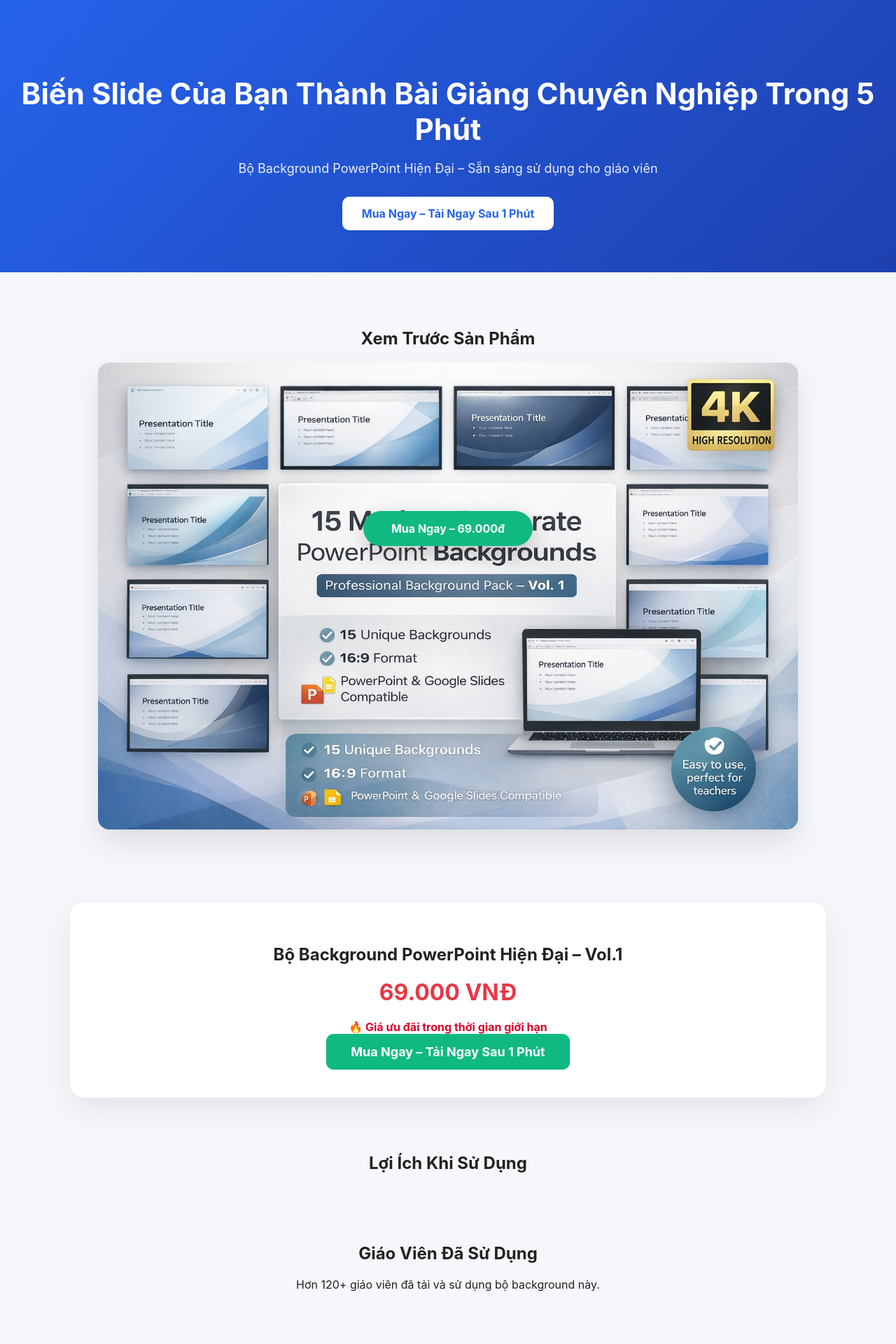
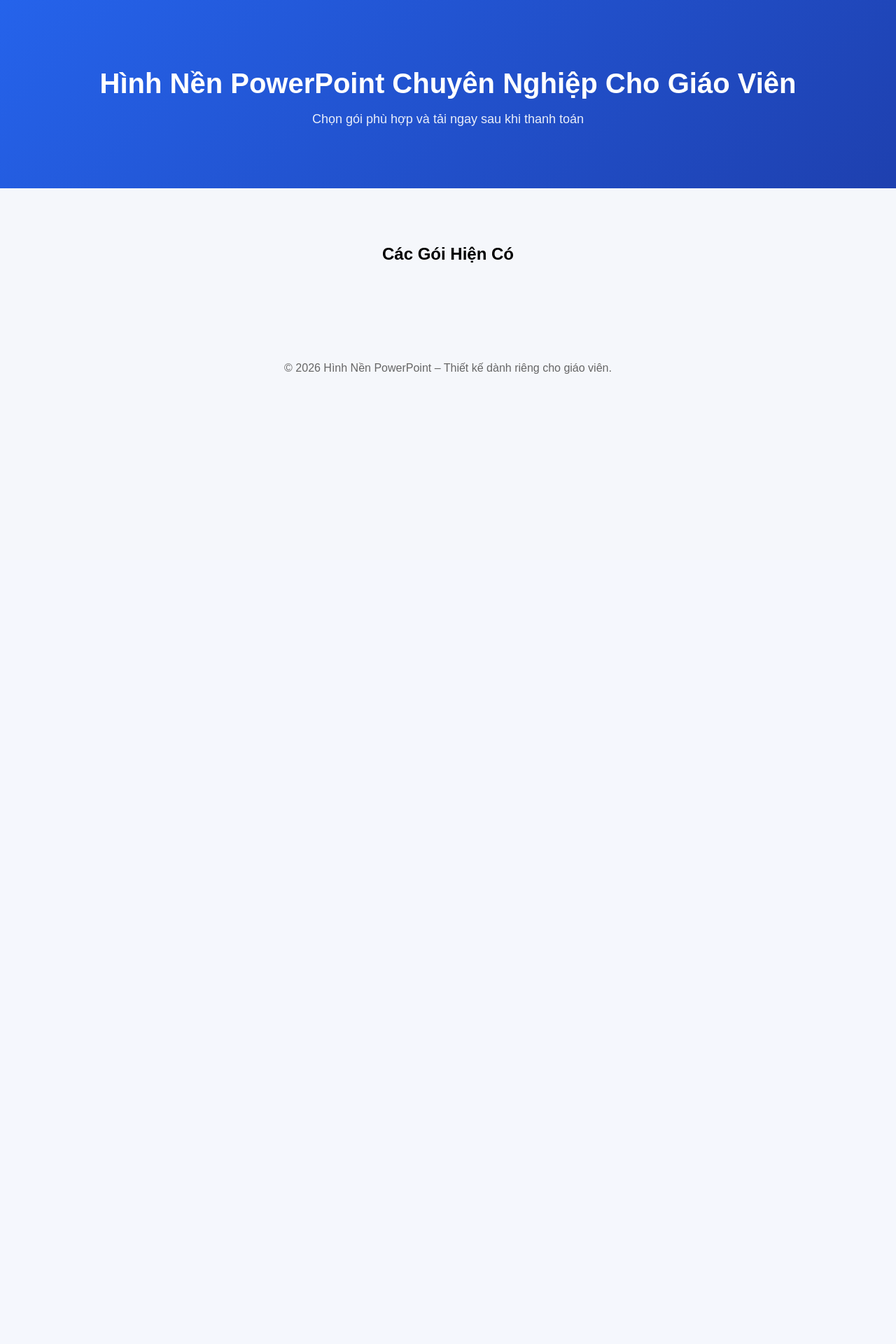
Before and after one commit to voanhkiet/teacher-bg-backend, a Flask app: page / in a window 1280 px wide. Shown: the top 1920 px of the page at 70% size. After the commit the page ends 534 px from the top, so only its background shows below. Run offline with Flask 3, Linux system fonts and the light colour scheme; data that the repository does not hold is empty.

Commit message:
Upgrade landing page design with dynamic version

```diff
--- a/templates/product.html
+++ b/templates/product.html
@@ -2,203 +2,131 @@
 <html lang="vi">
 <head>
     <meta charset="UTF-8">
-    <title>Bộ Background PowerPoint Hiện Đại – Vol.1</title>
+    <title>Hình Nền PowerPoint Cho Giáo Viên</title>
     <meta name="viewport" content="width=device-width, initial-scale=1.0">
 
     <style>
         body {
-            font-family: 'Inter', Arial, sans-serif;
+            font-family: Arial, sans-serif;
             margin: 0;
             background: #f5f7fb;
-            color: #222;
         }
 
         .hero {
             text-align: center;
-            padding: 80px 20px 60px;
+            padding: 70px 20px;
             background: linear-gradient(135deg, #2563eb, #1e40af);
             color: white;
         }
 
         .hero h1 {
-            font-size: 42px;
-            margin-bottom: 20px;
+            font-size: 40px;
+            margin-bottom: 15px;
         }
 
         .hero p {
             font-size: 18px;
             opacity: 0.9;
-            margin-bottom: 30px;
         }
 
-        .btn-primary {
-            display: inline-block;
-            padding: 14px 28px;
-            background: white;
-            color: #2563eb;
-            font-weight: bold;
-            border-radius: 10px;
-            text-decoration: none;
-            font-size: 16px;
+        .container {
+            max-width: 1200px;
+            margin: auto;
+            padding: 60px 20px;
         }
 
-        .section {
-            max-width: 1000px;
-            margin: auto;
-            padding: 60px 20px;
-            text-align: center;
+        .grid {
+            display: grid;
+            grid-template-columns: repeat(auto-fit, minmax(280px, 1fr));
+            gap: 30px;
         }
 
-        .preview img {
-            width: 100%;
-            border-radius: 16px;
-            box-shadow: 0 20px 40px rgba(0,0,0,0.1);
+        .card {
+            background: white;
+            border-radius: 18px;
+            overflow: hidden;
+            box-shadow: 0 15px 35px rgba(0,0,0,0.08);
+            transition: 0.3s;
         }
 
-        .price-box {
-            background: white;
-            padding: 40px;
-            margin-top: 40px;
-            border-radius: 20px;
-            box-shadow: 0 15px 40px rgba(0,0,0,0.08);
+        .card:hover {
+            transform: translateY(-6px);
+        }
+
+        .card img {
+            width: 100%;
+            height: 200px;
+            object-fit: cover;
+        }
+
+        .card-content {
+            padding: 20px;
         }
 
         .price {
-            font-size: 32px;
+            font-size: 20px;
             color: #e63946;
             font-weight: bold;
-            margin: 20px 0;
+            margin: 10px 0;
         }
 
-        .btn-buy {
+        .btn {
             display: inline-block;
-            padding: 15px 35px;
+            padding: 10px 18px;
             background: #10b981;
             color: white;
+            text-decoration: none;
+            border-radius: 8px;
             font-weight: bold;
-            border-radius: 10px;
-            text-decoration: none;
-            font-size: 18px;
-        }
-
-        .features {
-            display: grid;
-            grid-template-columns: repeat(auto-fit, minmax(250px, 1fr));
-            gap: 30px;
-            margin-top: 40px;
-            text-align: left;
-        }
-
-        .feature-box {
-            background: white;
-            padding: 25px;
-            border-radius: 16px;
-            box-shadow: 0 10px 30px rgba(0,0,0,0.05);
-        }
-
-        .feature-box h3 {
-            margin-top: 0;
-        }
-
-        .steps p {
-            margin: 10px 0;
+            margin-top: 10px;
         }
 
         footer {
             text-align: center;
-            padding: 30px;
-            font-size: 14px;
+            padding: 40px;
             color: #666;
         }
-
     </style>
 </head>
 <body>
 
-<!-- HERO -->
 <div class="hero">
-    <h1>Biến Slide Của Bạn Thành Bài Giảng Chuyên Nghiệp Trong 5 Phút</h1>
-    <p>Bộ Background PowerPoint Hiện Đại – Sẵn sàng sử dụng cho giáo viên</p>
-    <a href="#buy" class="btn-primary">Mua Ngay – Tải Ngay Sau 1 Phút</a>
+    <h1>Hình Nền PowerPoint Chuyên Nghiệp Cho Giáo Viên</h1>
+    <p>Chọn gói phù hợp và tải ngay sau khi thanh toán</p>
 </div>
 
-<!-- PREVIEW -->
-<div class="section preview">
-    <h2>Xem Trước Sản Phẩm</h2>
-    <img src="/static/preview-collage.png" alt="Preview Background">
+<div class="container">
+
+    <h2 style="text-align:center; margin-bottom:40px;">
+        Các Gói Hiện Có
+    </h2>
+
+    <div class="grid">
+
+        {% for pack in packs %}
+        <div class="card">
+
+            <img src="/static/{{ pack.cover_image }}" alt="{{ pack.title_vi }}">
+
+            <div class="card-content">
+                <h3>{{ pack.title_vi }}</h3>
+
+                <div class="price">
+                    {{ "{:,}".format(pack.price_vnd) }} VNĐ
                 </div>
 
-<!-- PRICE -->
-<div class="section price-box" id="buy">
-    <h2>Bộ Background PowerPoint Hiện Đại – Vol.1</h2>
-    <div class="price">69.000 VNĐ</div>
-    <div style="margin-top:20px; color:#d90429; font-weight:bold;">
-🔥 Giá ưu đãi trong thời gian giới hạn
-    </div>
-    <a href="/buy/1" class="btn-buy">Mua Ngay – Tải Ngay Sau 1 Phút</a>
+                <a href="/buy/{{ pack.id }}" class="btn">
+                    Mua Ngay
+                </a>
             </div>
 
-<!-- BENEFITS -->
-<div class="section">
-    <h2>Lợi Ích Khi Sử Dụng</h2>
-    <div class="section">
-    <h2>Giáo Viên Đã Sử Dụng</h2>
-    <p>Hơn 120+ giáo viên đã tải và sử dụng bộ background này.</p>
         </div>
-    <div class="features">
-        <div class="feature-box">
-            <h3>⏳ Tiết Kiệm Thời Gian</h3>
-            <p>Không cần thiết kế từ đầu – chỉ cần chỉnh sửa nội dung.</p>
-        </div>
-        <div class="feature-box">
-            <h3>🎨 Thiết Kế Hiện Đại</h3>
-            <p>Phong cách chuyên nghiệp, phù hợp nhiều môn học.</p>
-        </div>
-        <div class="feature-box">
-            <h3>⚡ Tải Ngay Sau Khi Mua</h3>
-            <p>Thanh toán xong là có thể tải ngay trong tài khoản.</p>
-        </div>
-    </div>
+        {% endfor %}
+
     </div>
 
-<!-- WHAT YOU GET -->
-<div class="section">
-    <h2>Bạn Sẽ Nhận Được</h2>
-    <div class="features">
-        <div class="feature-box">
-            <p>✔ 15 background chất lượng cao</p>
-            <p>✔ Độ phân giải 4K (3840x2160)</p>
-        </div>
-        <div class="feature-box">
-            <p>✔ Tỉ lệ 16:9 chuẩn PowerPoint</p>
-            <p>✔ Sử dụng cho PowerPoint & Google Slides</p>
-        </div>
-    </div>
 </div>
 
-<!-- HOW TO BUY -->
-<div class="section steps">
-    <h2>Cách Mua</h2>
-    <p>1️⃣ Nhấn "Mua Ngay"</p>
-    <p>2️⃣ Thanh toán qua mã QR</p>
-    <p>3️⃣ Tải file trong tài khoản của bạn</p>
-</div>
-<div style="
-position: fixed;
-bottom: 20px;
-left: 50%;
-transform: translateX(-50%);
-background: #10b981;
-color: white;
-padding: 15px 40px;
-border-radius: 50px;
-box-shadow: 0 10px 30px rgba(0,0,0,0.2);
-font-weight: bold;
-">
-<a href="/buy/1" style="color:white; text-decoration:none;">
-Mua Ngay – 69.000đ
-</a>
-</div>
 <footer>
     © 2026 Hình Nền PowerPoint – Thiết kế dành riêng cho giáo viên.
 </footer>
```
Lines whose indentation alone changed are shown as unchanged.
